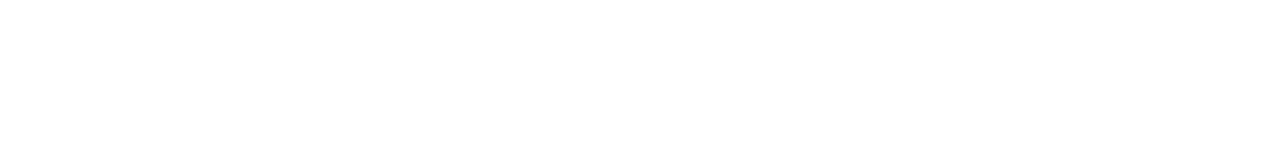
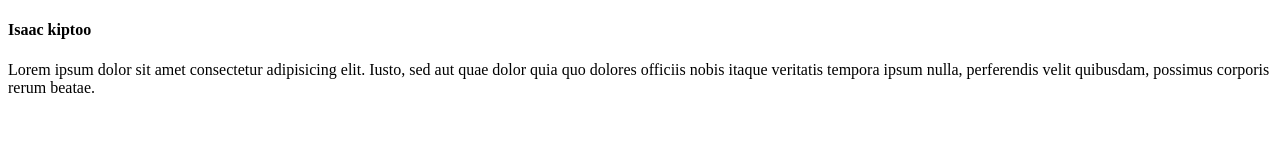
Before and after one commit to Isaac-kiptoo-kilimo/Group-Trial, a plain HTML site: page index.html in a window 1280 px wide. Drawn offline with Linux system fonts and the light colour scheme.

Commit message:
description

```diff
--- a/index.html
+++ b/index.html
@@ -16,7 +16,8 @@
     </div>
 
     <div class="Isaac">
-
+        <h4>Isaac kiptoo</h4>
+        <p>Lorem ipsum dolor sit amet consectetur adipisicing elit. Iusto, sed aut quae dolor quia quo dolores officiis nobis itaque veritatis tempora ipsum nulla, perferendis velit quibusdam, possimus corporis rerum beatae.</p>
 
 
     </div>
```
